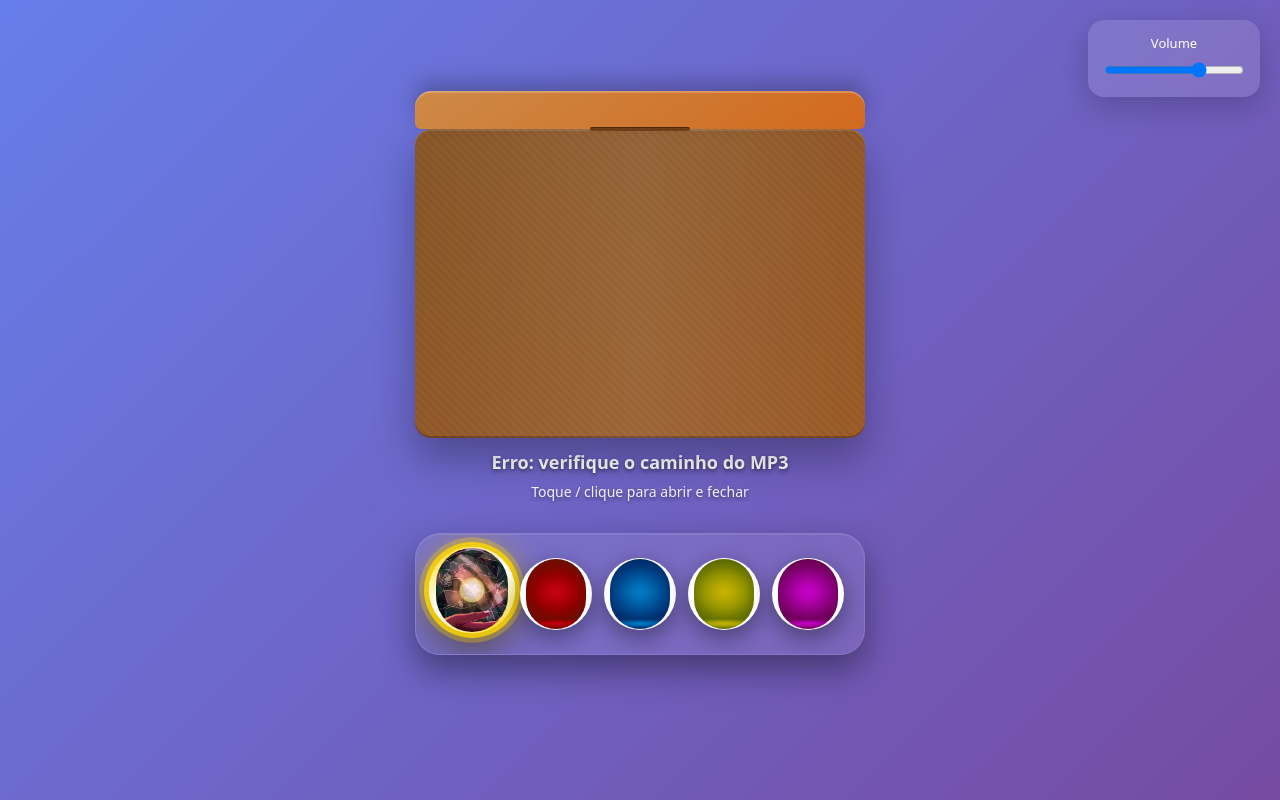
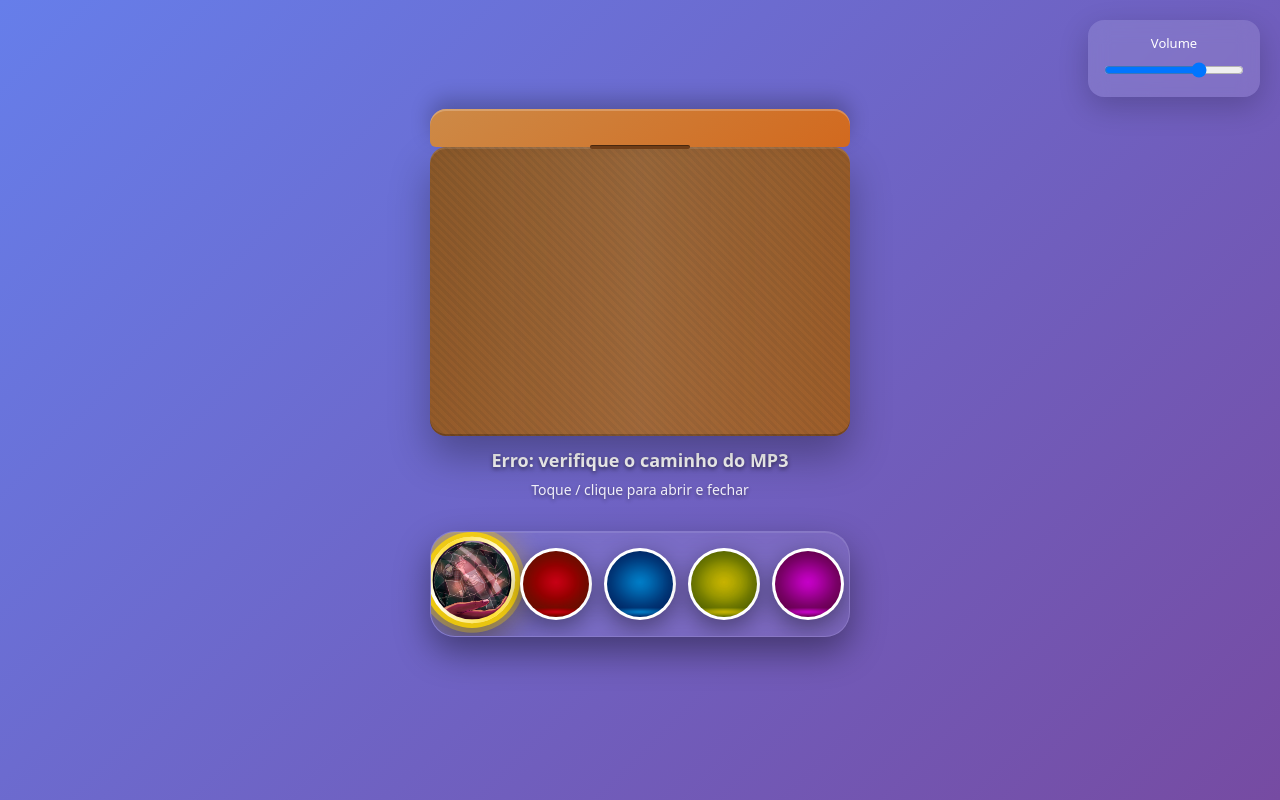
Before and after one commit to PLSS357/Music_box_V3, a plain HTML site: page index.html in a window 1280 px wide. Drawn offline with Linux system fonts and the light colour scheme.

Commit message:
Update style.css

```diff
--- a/style.css
+++ b/style.css
@@ -15,14 +15,14 @@ body {
 
 /* ===== Variáveis responsivas ===== */
 :root {
-  --box-w: min(92vw, 450px);
+  --box-w: min(88vw, 420px);
   --box-h: calc(var(--box-w) * 0.6875);
   --lid-h: clamp(22px, 9vw, 38px);
   --vinyl: clamp(120px, 36vw, 180px);
   --status-size: clamp(14px, 2.3vw, 18px);
   --instruction-size: clamp(12px, 1.8vw, 14px);
   --radius: 16px;
-  --btn-size: clamp(52px, 15vw, 72px); /* responsivo */
+  --btn-size: 72px; /* tamanho base do botão circular */
 }
 
 /* ===== Layout de fundo ===== */
@@ -379,11 +379,10 @@ body {
   flex-wrap: nowrap;
   justify-content: center;
   align-items: center;
-  gap: clamp(8px, 2vw, 12px);
-  padding: 24px 40px;
-  margin-top: 32px;
-  width: 100%;
-  max-width: 100%;
+  gap: 12px;
+  padding: 16px;
+  margin-top: 32px; /* mais distante da caixa */
+  max-width: min(92vw, 560px);
   background: rgba(255, 255, 255, 0.08);
   backdrop-filter: blur(15px);
   border-radius: 25px;
@@ -391,7 +390,15 @@ body {
     inset 0 1px 0 rgba(255, 255, 255, 0.1);
   animation: slideUpFade 1s ease-out 0.2s both;
   border: 1px solid rgba(255, 255, 255, 0.1);
-  overflow: hidden; /* removido o overflow-x: auto */
+  overflow-x: auto; /* garante 1 linha mesmo em telas estreitas */
+  -webkit-overflow-scrolling: touch;
+}
+.music-selector::-webkit-scrollbar {
+  height: 6px;
+}
+.music-selector::-webkit-scrollbar-thumb {
+  background: rgba(255, 255, 255, 0.25);
+  border-radius: 20px;
 }
 
 .song-button {
@@ -430,9 +437,8 @@ body {
 }
 
 .song-button img {
-  width: 100%;
-  height: 100%;
-  border-radius: 999px;
+  width: 110%;
+  border-radius: 50px;
   display: block;
   object-fit: cover;
   object-position: center;
@@ -471,16 +477,6 @@ body {
 .song-button::after {
   content: "";
   position: absolute;
-  top: 50%;
-  left: 50%;
-  width: 16px;
-  height: 16px;
-  border-radius: 50%;
-  background: radial-gradient(circle, #fff 30%, rgba(255, 215, 0, 0.9) 100%);
-  transform: translate(-50%, -50%) scale(0);
-  transition: transform 0.4s cubic-bezier(0.68, -0.55, 0.265, 1.55),
-    opacity 0.3s;
-  box-shadow: 0 4px 12px rgba(0, 0, 0, 0.4), 0 0 10px rgba(255, 215, 0, 0.8);
 }
 .song-button.active::after {
   transform: translate(-50%, -50%) scale(1);
@@ -623,7 +619,7 @@ body {
 /* ===== Responsividade adicional ===== */
 @media (max-width: 520px), (pointer: coarse) {
   :root {
-    --btn-size: clamp(48px, 13vw, 60px);
+    --btn-size: 60px;
   }
   .volume-control {
     position: fixed;
@@ -638,17 +634,12 @@ body {
   .volume-slider {
     width: min(84vw, 360px);
   }
-  .music-selector {
-    gap: clamp(6px, 1.5vw, 10px);
-    padding: 18px 30px;
-  }
 }
 
 /* Telas muito baixas (paisagem em celular) */
 @media (max-height: 520px) {
   :root {
-    --box-w: min(78vw, 450px);
-    --btn-size: clamp(44px, 12vw, 56px);
+    --box-w: min(74vw, 420px);
   }
   body {
     padding-top: 24px;
@@ -659,7 +650,5 @@ body {
   }
   .music-selector {
     margin-top: 28px;
-    gap: clamp(4px, 1vw, 8px);
-    padding: 16px 24px;
   }
 }
```
